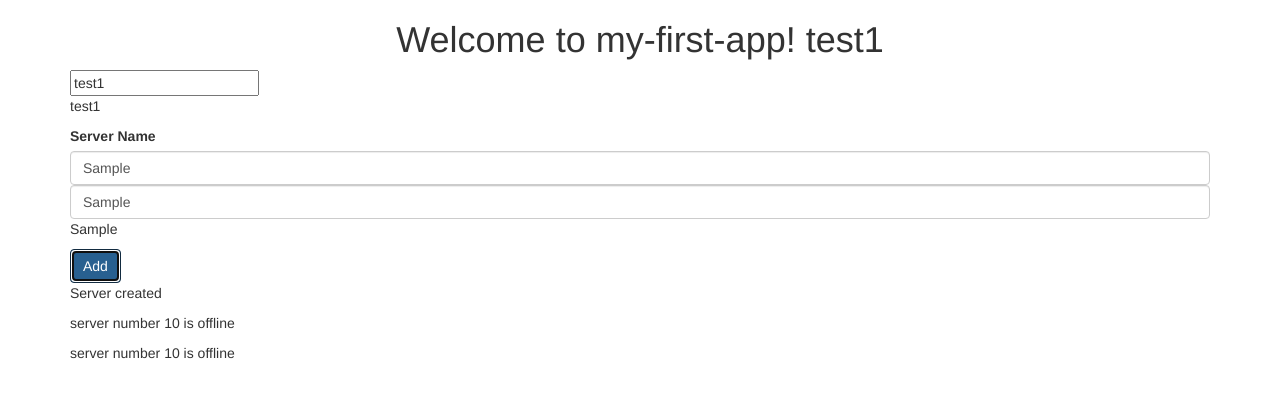
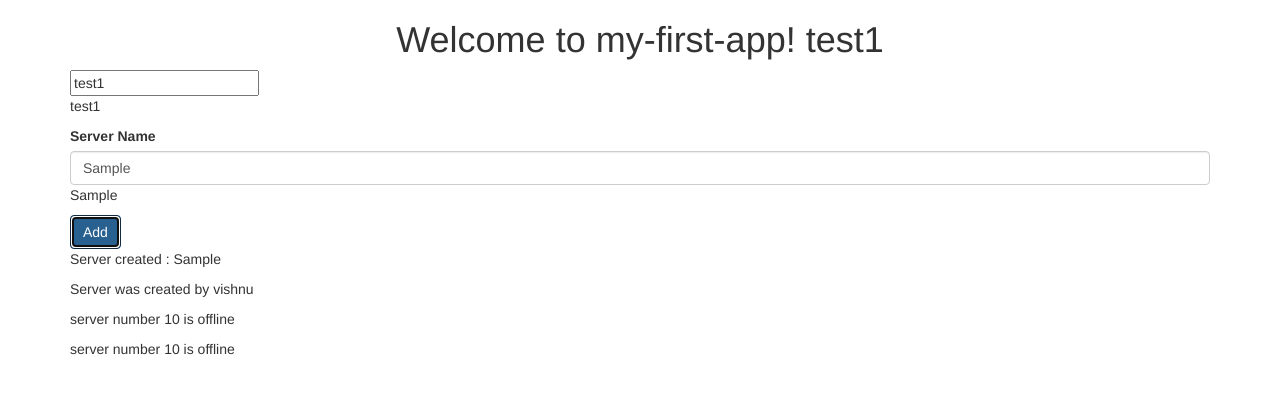
Before and after one commit to ravigupta112/angular-learning, an Angular app: page / in a window 1280 px wide. Both pictures are taken after typing "Sample" into the empty fields and a click on the button "Add". Shown: the top 398 px of the page. Built offline with nearby package versions, Linux system fonts and the light colour scheme.

Commit message:
Condition based element shohw

```diff
--- a/src/app/servers/servers.component.html
+++ b/src/app/servers/servers.component.html
@@ -1,9 +1,10 @@
 <label>Server Name</label>
 <input type="text" class="form-control" (input)="onUpdateServerName($event)"/>
-<input type="text" class="form-control" [(ngModel)]="serverName"/>
+<!-- <input type="text" class="form-control" [(ngModel)]="serverName"/> -->
 
 <p>{{ serverName }}</p>
 <button class="btn btn-primary" [disabled]="!allowNewServer" (click)="createServer()">Add</button>
 <p [innerText]="serverText"></p>
+<p *ngIf="serverCreated"> Server was created by vishnu</p>
 <app-server></app-server>
 <app-server></app-server>
--- a/src/app/servers/servers.component.ts
+++ b/src/app/servers/servers.component.ts
@@ -15,6 +15,7 @@ export class ServersComponent implements OnInit {
   allowNewServer = false;
   serverText = 'server was not created!';
   serverName = "server";
+  serverCreated = false;
   constructor() {
     setTimeout(() => {
       this.allowNewServer = true;
@@ -25,7 +26,8 @@ export class ServersComponent implements OnInit {
   }
 
   createServer(){
-    this.serverText = 'Server created';
+    this.serverText = 'Server created : '+ this.serverName;
+    this.serverCreated = true;
   }
 
   onUpdateServerName(event){
```
